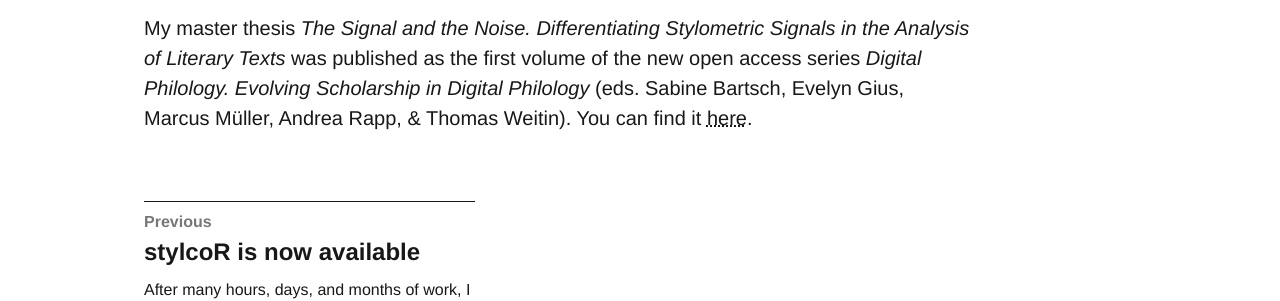
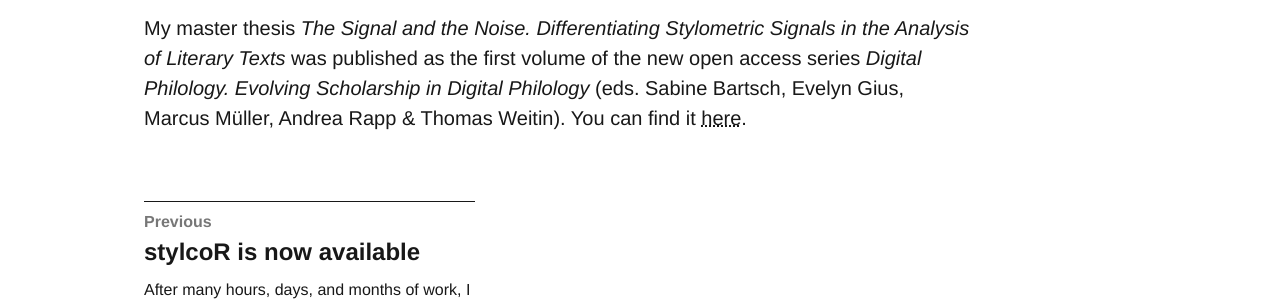
Before and after one commit to jbrottrager/jb, a Jekyll site: the page built from _posts/2020-09-29-signal-and-noise.markdown, in a window 1280 px wide. Shown: the part 633-934 px from the top of the page. Built offline with Jekyll 4.4.1, drawn with Linux system fonts in a browser that asks for light colours.

```diff
--- a/_posts/2020-09-29-signal-and-noise.markdown
+++ b/_posts/2020-09-29-signal-and-noise.markdown
@@ -5,4 +5,4 @@ date:   2020-09-28 10:30:00 +0530
 categories:
 ---
 
-My master thesis *The Signal and the Noise. Differentiating Stylometric Signals in the Analysis of Literary Texts* was published as the first volume of the new open access series *Digital Philology. Evolving Scholarship in Digital Philology* (eds. Sabine Bartsch, Evelyn Gius, Marcus Müller, Andrea Rapp, & Thomas Weitin). You can find it [here](http://tuprints.ulb.tu-darmstadt.de/13485/).
+My master thesis *The Signal and the Noise. Differentiating Stylometric Signals in the Analysis of Literary Texts* was published as the first volume of the new open access series *Digital Philology. Evolving Scholarship in Digital Philology* (eds. Sabine Bartsch, Evelyn Gius, Marcus Müller, Andrea Rapp & Thomas Weitin). You can find it [here](http://tuprints.ulb.tu-darmstadt.de/13485/).
```
